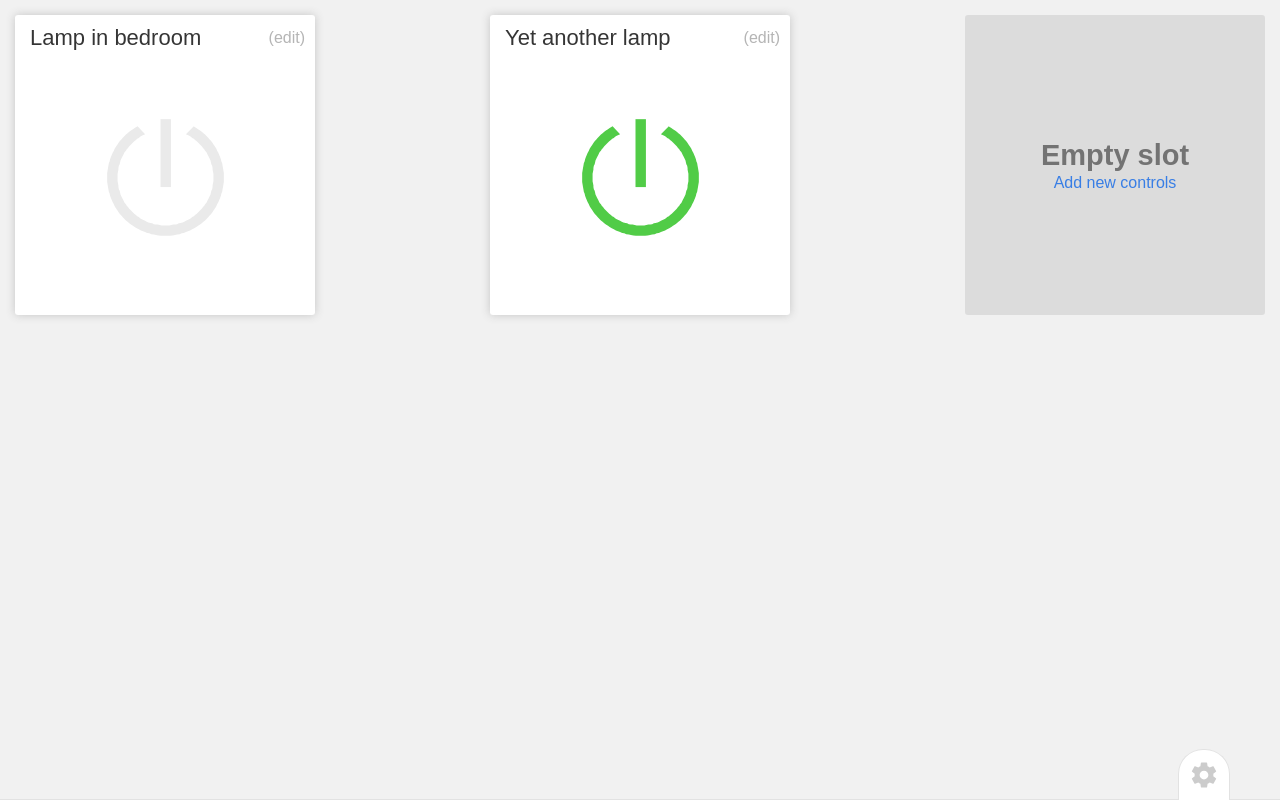
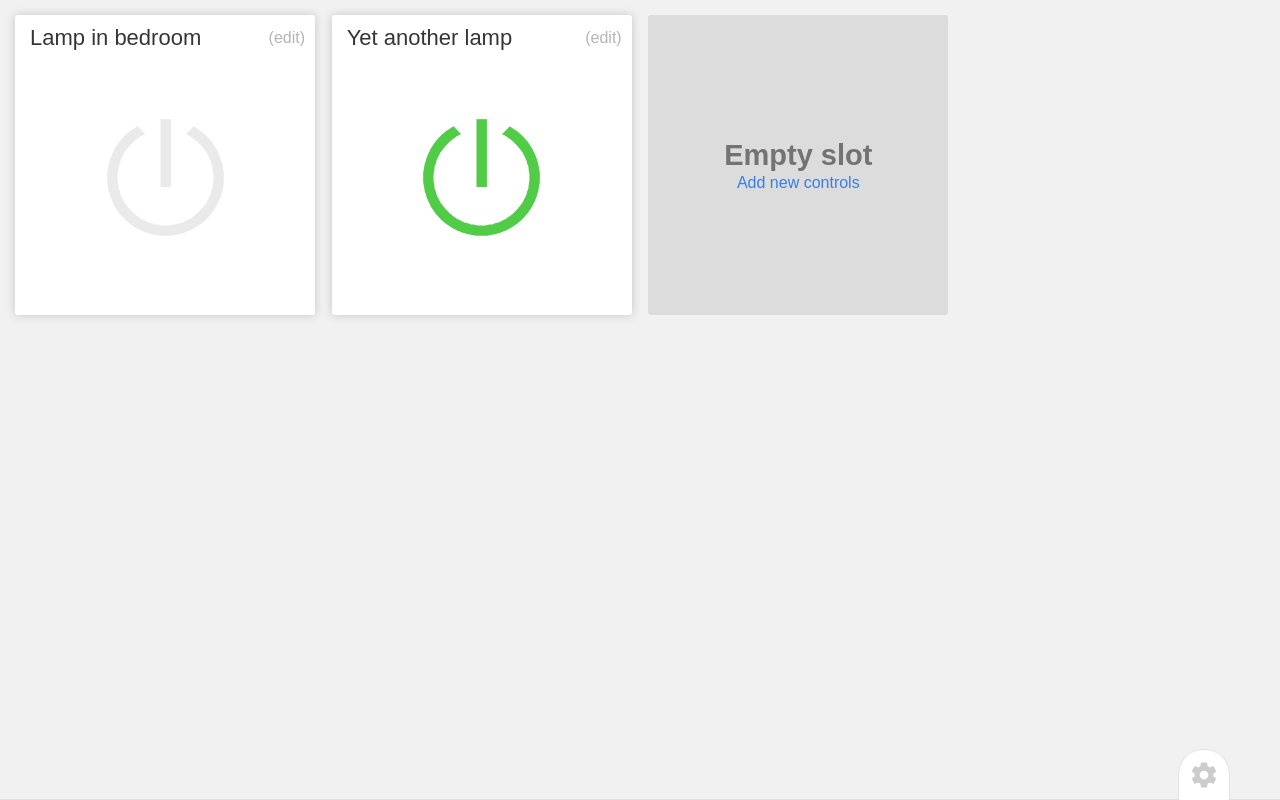
Before and after one commit to vijexakiraind/smarthome, a React (Create React App) app in the folder src/frontend/: page / in a window 1280 px wide. Built offline with nearby package versions, Linux system fonts and the light colour scheme.

Commit message:
improved adaptivity

```diff
--- a/src/frontend/src/Components/App/App.css
+++ b/src/frontend/src/Components/App/App.css
@@ -18,9 +18,16 @@ body {
   justify-content: space-between;
 }
 
+@media (min-width: 1250px) {
+  .clients-container {
+      justify-content: flex-start;
+  }
+}
+
 @media (max-width: 1250px) {
   .clients-container {
       padding: 15px 15px 0;
+      max-width: 933.333px;
   }
 }
 
--- a/src/frontend/src/Components/Client/Client.css
+++ b/src/frontend/src/Components/Client/Client.css
@@ -11,6 +11,16 @@
   justify-content: center;
 }
 
+@media (min-width: 1250px) {
+  .Client {
+    margin-right: 16.666px
+  }
+
+  .Client:nth-child(4n) {
+    margin-right: 0;
+  }
+}
+
 @media (max-width: 1250px) {
   .Client {
     margin-right: 10px;
@@ -19,8 +29,14 @@
 
 @media (max-width: 980px) {
   .Client {
+    width: calc(50% - 33.33px);
+    margin-right: 0;
+  }
+}
+
+@media (max-width: 800px) {
+  .Client {
     width: 100%;
-    margin-right: 0;
   }
 }
 
```
